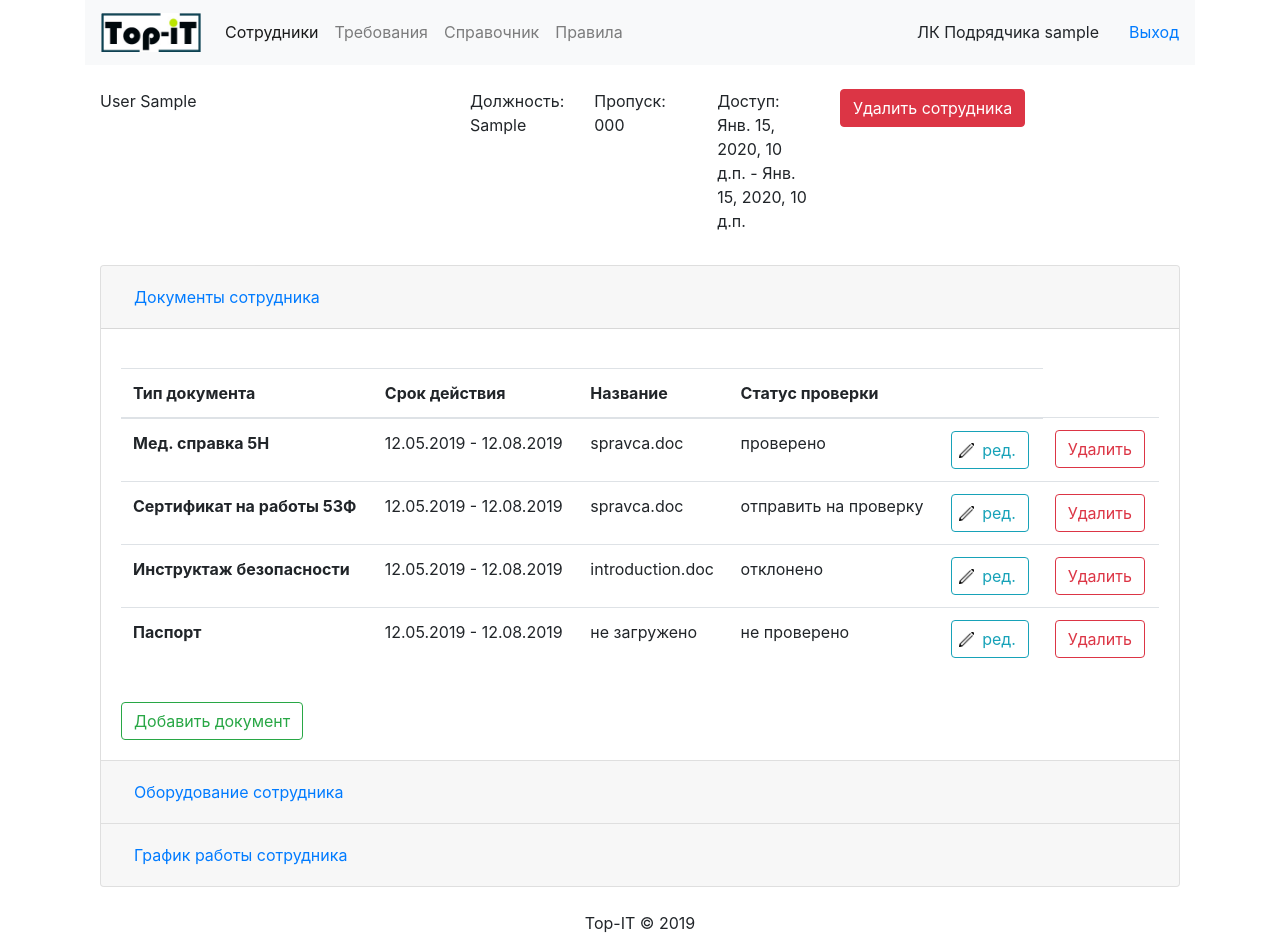
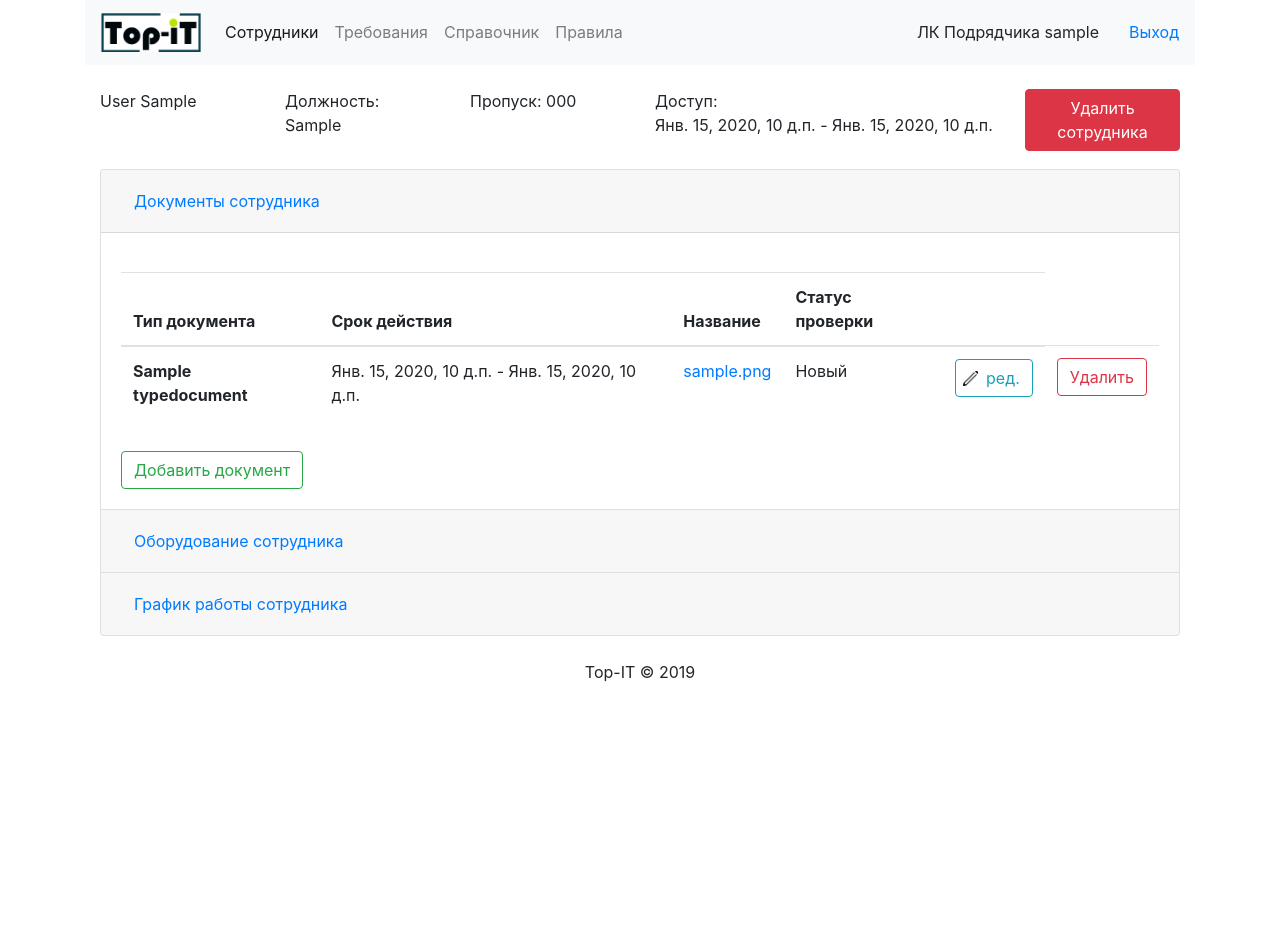
Before and after one commit to arybin93/hackathon, a Django app: page /lk/person/1/ in a window 1280 px wide. After the commit the page ends 682 px from the top, so only its background shows below. Run offline with Django 3.2, Linux system fonts and the light colour scheme; a user stored in the database is signed in; tables that the repository leaves empty hold one stand-in row (values such as "Sample post"); some libraries are stand-ins or nearby versions.

Commit message:
Add document forms

```diff
--- a/app/models.py
+++ b/app/models.py
@@ -57,9 +57,11 @@ class Person(TimeStampedModel):
     NOT_ACTIVE = 0
     ACTIVE = 1
     EXPIRED = 2
+    IN_PROCESS = 3
 
     STATUS_TYPES = (
         (NOT_ACTIVE, 'Не активен'),
+        (IN_PROCESS, 'На рассмотрении'),
         (ACTIVE, 'Активный'),
         (EXPIRED, 'Просрочен документ')
     )
@@ -74,6 +76,9 @@ class Person(TimeStampedModel):
 
     def edit_url(self):
         return "/lk/person/{}/".format(self.id)
+
+    def add_doc_url(self):
+        return "/lk/person/{}/add_doc".format(self.id)
 
     def __str__(self):
         return '{} {}'.format(self.last_name, self.first_name)
@@ -110,7 +115,7 @@ class Document(TimeStampedModel):
         (CANCELLED, 'Отклонён')
     )
 
-    person = models.ForeignKey(Person, on_delete=models.CASCADE, verbose_name='Сотрудник')
+    person = models.ForeignKey(Person, related_name='documents', on_delete=models.CASCADE, verbose_name='Сотрудник')
     type_doc = models.ForeignKey(TypeDocument, on_delete=models.CASCADE, verbose_name='Тип документа')
     date_from = models.DateTimeField(blank=True, verbose_name='Срок действия (от)', help_text='Дата и время (от)')
     date_to = models.DateTimeField(blank=True, verbose_name='Срок действия (до)', help_text='Дата и время (до)')
@@ -186,11 +191,11 @@ class Event(TimeStampedModel):
     )
 
     event_type = models.PositiveIntegerField(default=CHANGES_DATA, choices=EVENT_TYPES, verbose_name='Тип события')
-    person = models.ForeignKey(Person, on_delete=models.CASCADE, verbose_name='Сотрудник')
+    persons = models.ManyToManyField(Person, verbose_name='Сотрудники')
     status = models.PositiveIntegerField(default=NEW, choices=STATUS_TYPES, verbose_name='Статус')
 
     def __str__(self):
-        return '{} {}'.format(self.get_event_type_display(), self.person)
+        return '{}'.format(self.get_event_type_display())
 
     class Meta:
         verbose_name = 'Событие'
--- a/app/static/app/listOfCotractors.css
+++ b/app/static/app/listOfCotractors.css
@@ -55,8 +55,10 @@ input[type="checkbox"] + label {
   vertical-align:middle;
   cursor:pointer;
 }
+
+
 input[type="checkbox"]:checked + label {
-  background:url("icons/check.png") no-repeat 50% 50%;
+  background:url("/static/app/icons/check.png") no-repeat 50% 50%;
   background-size: contain;
 }
 
--- a/app/urls.py
+++ b/app/urls.py
@@ -6,6 +6,8 @@ urlpatterns = [
     path('', views.LoginFormView.as_view(), name='login'),
     path('lk/', views.lk, name='lk'),
     path('logout/', views.logout_view, name='logout'),
-    path('lk/person/<int:person_id>/', views.person, name='person'),
-    path('lk/person/new', views.add_person, name='new_person')
+    path('lk/person/<int:person_id>/', views.person_view, name='person'),
+    path('lk/person/<int:person_id>/add_doc/', views.person_add_doc, name='add_doc'),
+    path('lk/person/new', views.add_person, name='new_person'),
+    path('lk/ask_for_permit/', views.ask_for_permit)
 ]
--- a/app/views.py
+++ b/app/views.py
@@ -1,9 +1,11 @@
 from django.contrib.auth import login, logout
 from django.contrib.auth.forms import AuthenticationForm
+from django import forms
+from django.contrib.auth.models import User
 from django.shortcuts import render, redirect
 from django.views.generic import FormView
 
-from app.models import Person
+from app.models import Person, TypeDocument, Document, Event
 
 
 class LoginFormView(FormView):
@@ -34,7 +36,7 @@ def lk(request):
     return render(request, 'app/index.html', context)
 
 
-def person(request, person_id):
+def person_view(request, person_id):
     try:
         person = Person.objects.get(id=person_id)
     except Person.DoesNotExist:
@@ -48,6 +50,80 @@ def person(request, person_id):
 
 def add_person(request):
     context = {
-        'person': person
     }
     return render(request, 'app/person.html', context)
+
+
+class AddDocForm(forms.Form):
+    type_doc = forms.CharField(label='Тип документа', required=True)
+    date_to = forms.DateTimeField(required=False, label='От')
+    date_from = forms.DateTimeField(required=False, label='До')
+    file = forms.FileField(required=True, label='Документ')
+
+
+def person_add_doc(request, person_id):
+    try:
+        person = Person.objects.get(id=person_id)
+    except Person.DoesNotExist:
+        person = None
+
+    if request.method == 'POST':
+        form = AddDocForm(request.POST, request.FILES)
+        if form.is_valid():
+            type_doc = form.cleaned_data['type_doc']
+            date_from = form.cleaned_data['date_from']
+            date_to = form.cleaned_data['date_to']
+
+            file = None
+            if 'file' in request.FILES:
+                # get doc
+                file = request.FILES['file']
+
+            try:
+                type_doc_obj = TypeDocument.objects.get(name=type_doc)
+            except TypeDocument.DoesNotExist:
+                type_doc_obj = TypeDocument.objects.create(name=type_doc)
+
+            Document.objects.create(person=person,
+                                    type_doc=type_doc_obj,
+                                    date_from=date_from,
+                                    date_to=date_to,
+                                    file=file)
+
+            return redirect(person_view, person_id)
+    else:
+        form = AddDocForm()
+
+    context = {
+        'form': form
+    }
+    return render(request, 'app/add_doc.html', context)
+
+
+def ask_for_permit(request):
+    print(request.POST)
+    contractor_name = request.POST.get('contractor', None)
+    person_ids = request.POST.get('ids[]', [])
+
+    try:
+        contractor = User.objects.get(username=contractor_name)
+    except User.DoesNotExist:
+        pass
+
+    event = Event.objects.create(event_type=Event.REQUEST_PERMIT,
+                                 status=Event.NEW)
+
+    print(event)
+    for person_id in person_ids:
+        try:
+            person = Person.objects.get(id=person_id)
+        except Person.DoesNotExist:
+            pass
+        else:
+            event.persons.add(person)
+            person.status = Person.IN_PROCESS
+            person.save()
+
+    event.save()
+
+    return redirect(lk)
--- a/templates/app/base.html
+++ b/templates/app/base.html
@@ -13,10 +13,13 @@
     <link rel="canonical" href="https://getbootstrap.com/docs/4.3/examples/sign-in/">
 
     <!-- JS scripts -->
-    <script src="https://code.jquery.com/jquery-3.3.1.slim.min.js" integrity="sha384-q8i/X+965DzO0rT7abK41JStQIAqVgRVzpbzo5smXKp4YfRvH+8abtTE1Pi6jizo" crossorigin="anonymous"></script>
+    <!--script src="https://code.jquery.com/jquery-3.3.1.slim.min.js" integrity="sha384-q8i/X+965DzO0rT7abK41JStQIAqVgRVzpbzo5smXKp4YfRvH+8abtTE1Pi6jizo" crossorigin="anonymous"></script-->
+    <script src="https://code.jquery.com/jquery-3.1.1.min.js"></script>
     <script src="https://cdnjs.cloudflare.com/ajax/libs/popper.js/1.14.7/umd/popper.min.js" integrity="sha384-UO2eT0CpHqdSJQ6hJty5KVphtPhzWj9WO1clHTMGa3JDZwrnQq4sF86dIHNDz0W1" crossorigin="anonymous"></script>
     <script src="https://stackpath.bootstrapcdn.com/bootstrap/4.3.1/js/bootstrap.min.js" integrity="sha384-JjSmVgyd0p3pXB1rRibZUAYoIIy6OrQ6VrjIEaFf/nJGzIxFDsf4x0xIM+B07jRM" crossorigin="anonymous"></script>
     <link rel="stylesheet" href="{% static 'app/listOfCotractors.css' %}">
+
+    <script src="{% static 'app/chekedPersons.js' %}"></script>
 </head>
 <body>
     <div class="container">
@@ -44,7 +47,7 @@
               </ul>
             </div>
 
-            <div>ЛК Подрядчика {{ user.username }}</div>
+            <div>ЛК Подрядчика <span id="current_user">{{ user.username }}</span></div>
             <div style="margin-left: 30px"><a href="{% url 'logout' %}">Выход</a></div>
          </nav>
         {% block content %}
--- a/templates/app/person.html
+++ b/templates/app/person.html
@@ -9,17 +9,17 @@
     <section class="worker">
         <div class="container">
             <div class="row">
-                <div class="col-md-4">{{ person }}</div>
-                <div class="col-md-4">
+                <div class="col-md-2">{{ person }}</div>
+                <div class="col-md-8">
                     <div class="row">
-                        <div class="col">Должность: <span>{{ person.position }}</span></div>
-                        <div class="col">Пропуск: <span>{{ person.permit }}</span></div>
-                        <div class="col">Доступ:
+                        <div class="col-3">Должность: <span>{{ person.position }}</span></div>
+                        <div class="col-3">Пропуск: <span>{{ person.permit }}</span></div>
+                        <div class="col-6">Доступ:
                             <p><span>{{ person.permit.date_from }} - {{ person.permit.date_to }}</span></p>
                         </div>
                     </div>
                 </div>
-                <div class="col-md-4"><button type="button" class="btn btn-danger">Удалить сотрудника</button></div>
+                <div class="col-md-2"><button type="button" class="btn btn-danger">Удалить сотрудника</button></div>
             </div>
 
             <div class="accordion mt-3" id="accordionExample">
@@ -45,42 +45,23 @@
                             </tr>
                           </thead>
                           <tbody>
-                            <tr>
-                              <th scope="row">Мед. справка 5H</th>
-                              <td>12.05.2019 - 12.08.2019</td>
-                              <td>spravca.doc</td>
-                              <td>проверено</td>
-                              <td><button type="button" class="btn btn-outline-info"><span class="pencil">ред.</span></button></td>
-                              <td><button type="button" class="btn btn-outline-danger">Удалить</button></td>
-                            </tr>
-                            <tr>
-                              <th scope="row">Сертификат на работы 53Ф</th>
-                              <td>12.05.2019 - 12.08.2019</td>
-                              <td>spravca.doc</td>
-                              <td>отправить на проверку</td>
-                              <td><button type="button" class="btn btn-outline-info"><span class="pencil">ред.</span></button></td>
-                              <td><button type="button" class="btn btn-outline-danger">Удалить</button></td>
-                            </tr>
-                            <tr>
-                              <th scope="row">Инструктаж безопасности</th>
-                              <td>12.05.2019 - 12.08.2019</td>
-                              <td>introduction.doc</td>
-                              <td>отклонено</td>
-                              <td><button type="button" class="btn btn-outline-info"><span class="pencil">ред.</span></button></td>
-                              <td><button type="button" class="btn btn-outline-danger">Удалить</button></td>
-                            </tr>
-                            <tr>
-                              <th scope="row">Паспорт</th>
-                              <td>12.05.2019 - 12.08.2019</td>
-                              <td>не загружено</td>
-                              <td>не проверено</td>
-                              <td><button type="button" class="btn btn-outline-info"><span class="pencil">ред.</span></button></td>
-                              <td><button type="button" class="btn btn-outline-danger">Удалить</button></td>
-                            </tr>
+                              {% for doc in person.documents.all %}
+                                  <tr>
+                                  <th scope="row">{{ doc }}</th>
+                                  <td>{{ doc.date_from }} - {{ doc.date_to }}</td>
+                                  <td><a href="{{ doc.file.url }}">{{ doc.file }}</a></td>
+                                  <td>{{ doc.get_status_display }}</td>
+                                  <td><button type="button" class="btn btn-outline-info"><span class="pencil">ред.</span></button></td>
+                                  <td><button type="button" class="btn btn-outline-danger">Удалить</button></td>
+                                </tr>
+                              {% endfor %}
                           </tbody>
                         </table>
 
-                              <button type="button" class="btn btn-outline-success mt-3">Добавить документ</button>
+                        <a href="{{ person.add_doc_url }}"
+                           class="btn btn-outline-success mt-3">
+                           <span>Добавить документ</span>
+                        </a>
                   </div>
                 </div>
               </div>
```
Also changed, not shown: app/admin.py (+9 -0 lines), app/static/app/chekedPersons.js (added, +67 -0 lines), templates/app/add_doc.html (added, +18 -0 lines), templates/app/index.html (+12 -4 lines), app/migrations/0004_auto_20190721_1145.py (added).
